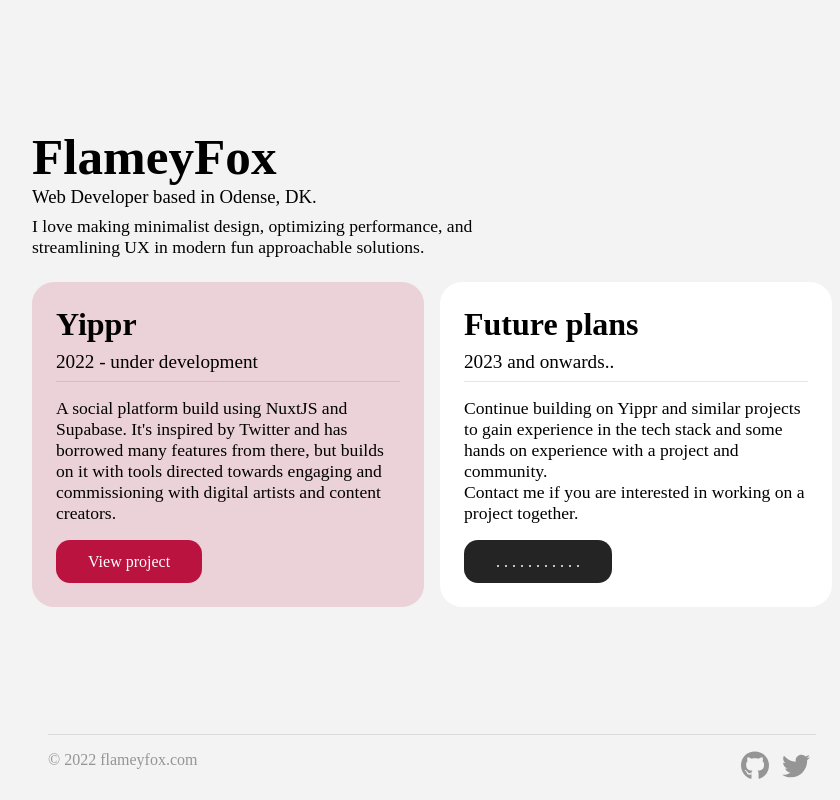
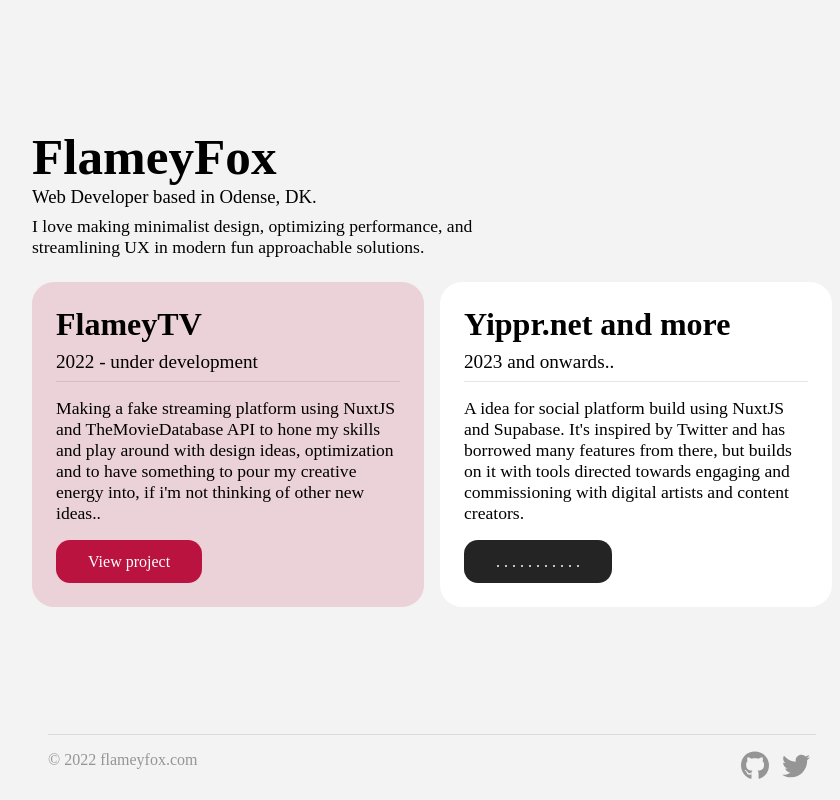
Before and after one commit to FlameyFox/flamey-nuxt, a Nuxt app: page / in a window 1280 px wide. Shown: the whole page, without its empty margins (208-1048 px from the left). Built offline with nearby package versions, Linux system fonts and the light colour scheme.

Commit message:
project changes

```diff
--- a/components/TheProjects.vue
+++ b/components/TheProjects.vue
@@ -2,33 +2,34 @@
   <section class="projects">
     <div class="project yippr">
       <div class="info">
-        <h3>Yippr</h3>
+        <h3>FlameyTV</h3>
         <h4>2022 - under development</h4>
         <hr />
         <p>
-          A social platform build using NuxtJS and Supabase. It's inspired by
-          Twitter and has borrowed many features from there, but builds on it
-          with tools directed towards engaging and commissioning with digital
-          artists and content creators.
+          Making a fake streaming platform using NuxtJS and TheMovieDatabase API
+          to hone my skills and play around with design ideas, optimization and
+          to have something to pour my creative energy into, if i'm not thinking
+          of other new ideas..
         </p>
       </div>
       <a
         class="btn"
         target="_blank"
         rel="noopener nofollow"
-        href="https://yippr.net"
+        href="https://github.com/FlameyFox/FlameyTV"
         >View project</a
       >
     </div>
     <div class="project">
       <div class="info">
-        <h3>Future plans</h3>
+        <h3>Yippr.net and more</h3>
         <h4>2023 and onwards..</h4>
         <hr />
         <p>
-          Continue building on Yippr and similar projects to gain experience in the tech stack and
-          some hands on experience with a project and community.<br>
-          Contact me if you are interested in working on a project together.
+          A idea for social platform build using NuxtJS and Supabase. It's
+          inspired by Twitter and has borrowed many features from there, but
+          builds on it with tools directed towards engaging and commissioning
+          with digital artists and content creators.
         </p>
       </div>
       <a class="btn" href="#">. . . . . . . . . . . </a>
```
